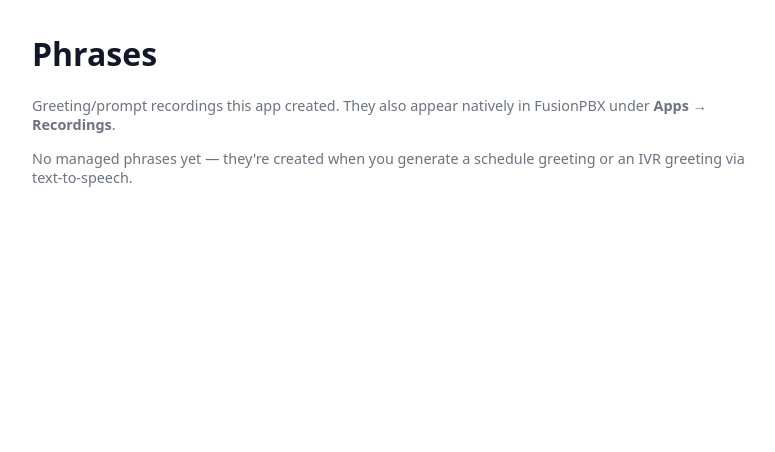
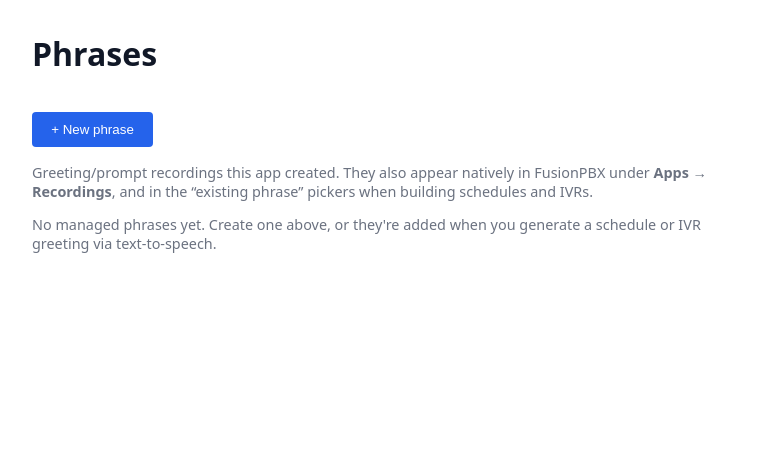
Before and after one commit to brett6320/fpbx_ivr_manager, a FastAPI app: template app/web/templates/phrases.html in a window 1280 px wide. Shown: the top 452 px of the page, without its empty margins (248-1023 px from the left). Run offline with FastAPI, Linux system fonts and the light colour scheme; the template is opened without the code that fills it, so the values that code supplies are empty; parts of the project's set-up code (start-up, migrations or seed data) failed here and were passed over.

Commit message:
Phrase manager: create phrases via TTS (view/create/delete)

```diff
--- a/app/web/routes.py
+++ b/app/web/routes.py
@@ -23,6 +23,7 @@ from app.service import (
     apply_time_condition,
     build_call_flow,
     create_ivr,
+    create_phrase,
     delete_ivr,
     delete_phrase,
     delete_schedule,
@@ -37,6 +38,7 @@ from app.service import (
     list_recycled,
     list_schedules,
     preview_phrase,
+    preview_phrase_text,
     recycle_ivr,
 )
 
@@ -677,6 +679,37 @@ def phrases_list(request: Request, user: dict = Depends(require_schedules)):
     )
 
 
+@router.get("/phrases/new", response_class=HTMLResponse)
+def phrase_new(request: Request, user: dict = Depends(require_schedules)):
+    return templates.TemplateResponse(
+        request, "phrase_form.html",
+        {"user": user, "org": settings.app_org_name,
+         "placeholders": business.placeholder_keys()},
+    )
+
+
+@router.post("/phrases/preview", response_class=HTMLResponse)
+async def phrase_preview(request: Request, user: dict = Depends(require_schedules)):
+    form = await request.form()
+    return HTMLResponse(f'<div class="preview">{preview_phrase_text(form.get("text") or "")}</div>')
+
+
+@router.post("/phrases", response_class=HTMLResponse)
+async def phrase_create(request: Request, user: dict = Depends(require_schedules)):
+    form = await request.form()
+    try:
+        create_phrase(form.get("label") or "", form.get("text") or "")
+    except ValueError as e:
+        raise HTTPException(status_code=400, detail=str(e)) from None
+    except NotManaged:
+        log.warning("phrase create refused", exc_info=True)
+        raise HTTPException(
+            status_code=409,
+            detail="Refused: a recording with that name exists and was not created by this app.",
+        ) from None
+    return RedirectResponse("/phrases", status_code=303)
+
+
 @router.post("/phrases/{name}/delete")
 async def phrase_delete(request: Request, name: str, user: dict = Depends(require_users)):
     await _require_delete_confirm(request)
--- a/app/web/templates/phrases.html
+++ b/app/web/templates/phrases.html
@@ -1,13 +1,15 @@
 {% extends "base.html" %}
 {% block body %}
 <h1>Phrases</h1>
+<p><a href="/phrases/new"><button>+ New phrase</button></a></p>
 <p class="muted">Greeting/prompt recordings this app created. They also appear
-natively in FusionPBX under <strong>Apps → Recordings</strong>.
+natively in FusionPBX under <strong>Apps → Recordings</strong>, and in the
+“existing phrase” pickers when building schedules and IVRs.
 {% if can_admin %}Admins can delete a managed phrase here.{% endif %}</p>
 
 {% if not phrases %}
-  <p class="muted">No managed phrases yet — they're created when you generate a
-  schedule greeting or an IVR greeting via text-to-speech.</p>
+  <p class="muted">No managed phrases yet. Create one above, or they're added
+  when you generate a schedule or IVR greeting via text-to-speech.</p>
 {% else %}
 <table style="width:100%; border-collapse:collapse;">
   <thead>
```
Also changed, not shown: app/service.py (+21 -0 lines), app/web/templates/phrase_form.html (added, +26 -0 lines), tests/test_phrases_view.py (+36 -0 lines), README.md.
